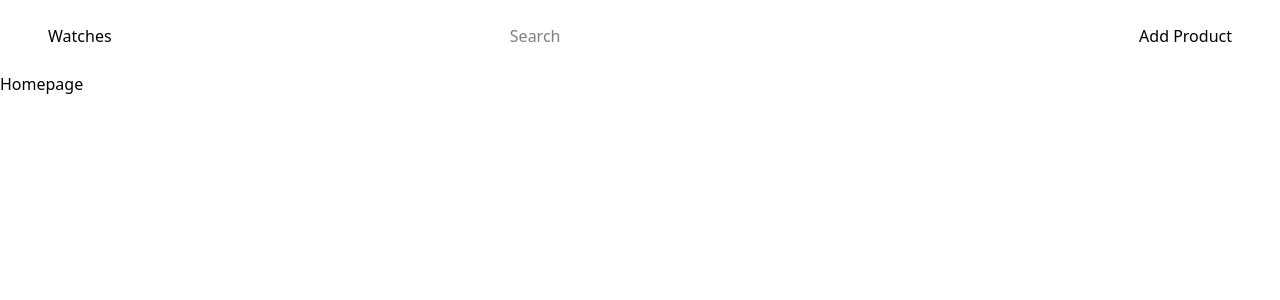
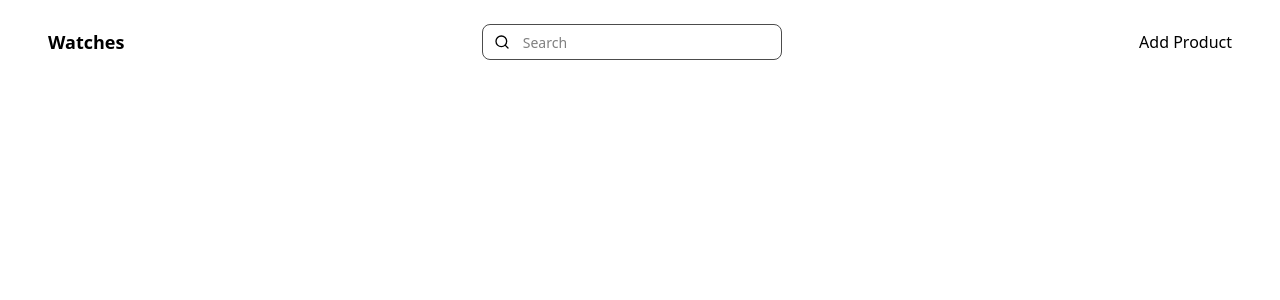
Before and after one commit to guabaomar/watcheslandia, a Next.js app: page / in a window 1280 px wide. Shown: the top 300 px of the page. Built offline with nearby package versions, Linux system fonts and the light colour scheme.

Commit message:
Navbar in the middle of the job

```diff
--- a/app/components/Navbar.tsx
+++ b/app/components/Navbar.tsx
@@ -1,6 +1,6 @@
 import React from 'react'
 import Link from 'next/link'
-
+import { Search } from 'lucide-react'
 
 
 
@@ -13,16 +13,19 @@ const Navbar = () => {
         <div className="flex justify-between items-center">
 
 
-        <Link href="/">Watches</Link>
+        <Link   className="hidden md:inline-block text-lg font-semibold"
 
-           <div>
+        href="/">Watches</Link>
 
+             <div className="relative max-w-[300px] md:w-[400px]">
 
-                <div>
+             <div className="absolute inset-y-0 start-0 flex items-center ps-3 pointer-events-none">
+
+                <Search className="w-4 h-4"  />
 
                 </div>
 
-                <input type="text" placeholder='Search'/>
+                <input  className="h-[36px] relative pl-10 border-[1px] border-black/[0.7] text-sm rounded-[8px] w-full py-2 px-3 focus:outline-none bg-transparent" type="text" placeholder='Search'/>
 
            </div>
 
--- a/app/page.tsx
+++ b/app/page.tsx
@@ -4,7 +4,7 @@ export default function Home() {
   return (
 
      <div>
-      Homepage
+
      </div>
   );
 }
```
Also changed, not shown: package.json (+8 -6 lines), 1 other file (tests, documents, lock files or other folders).
